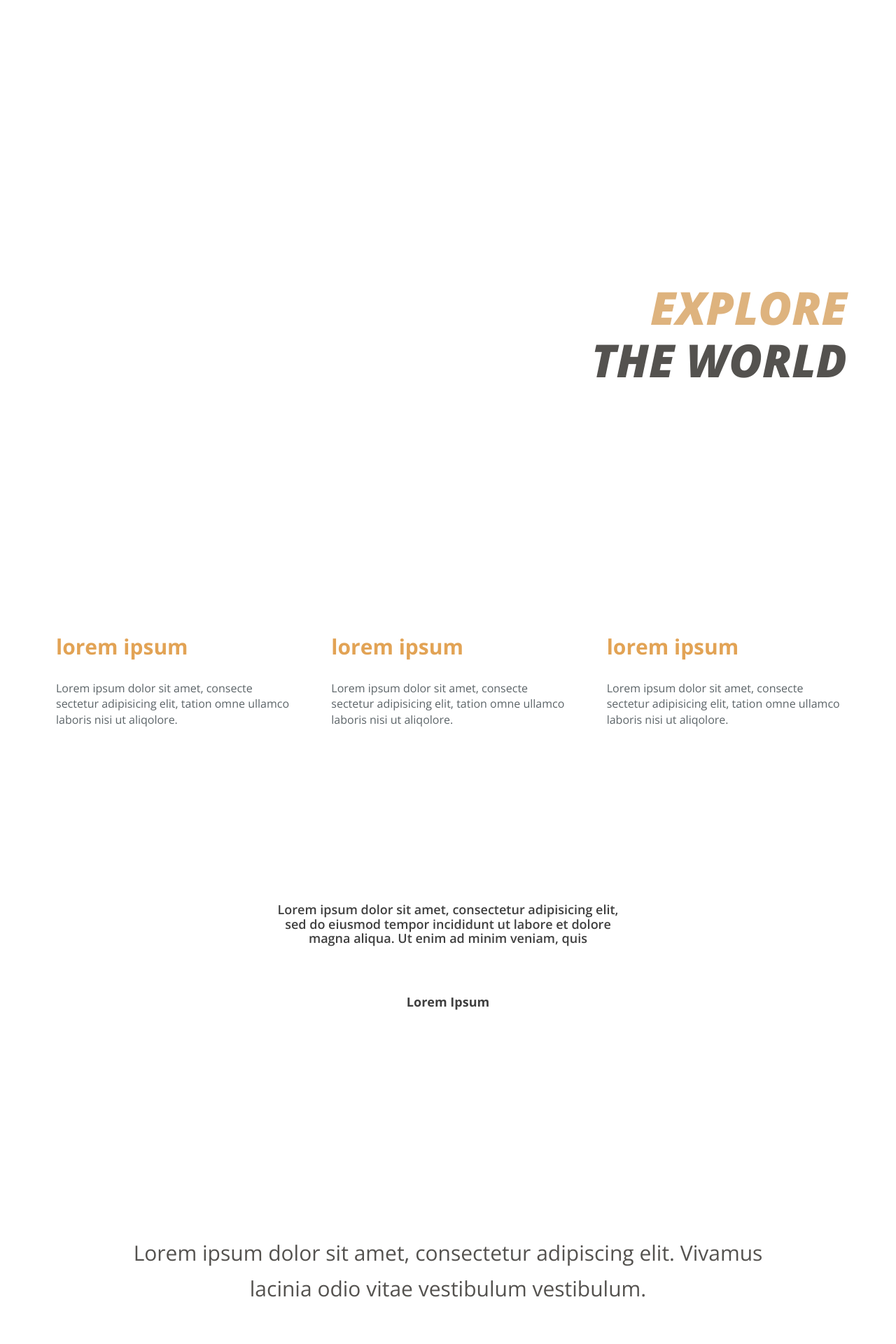
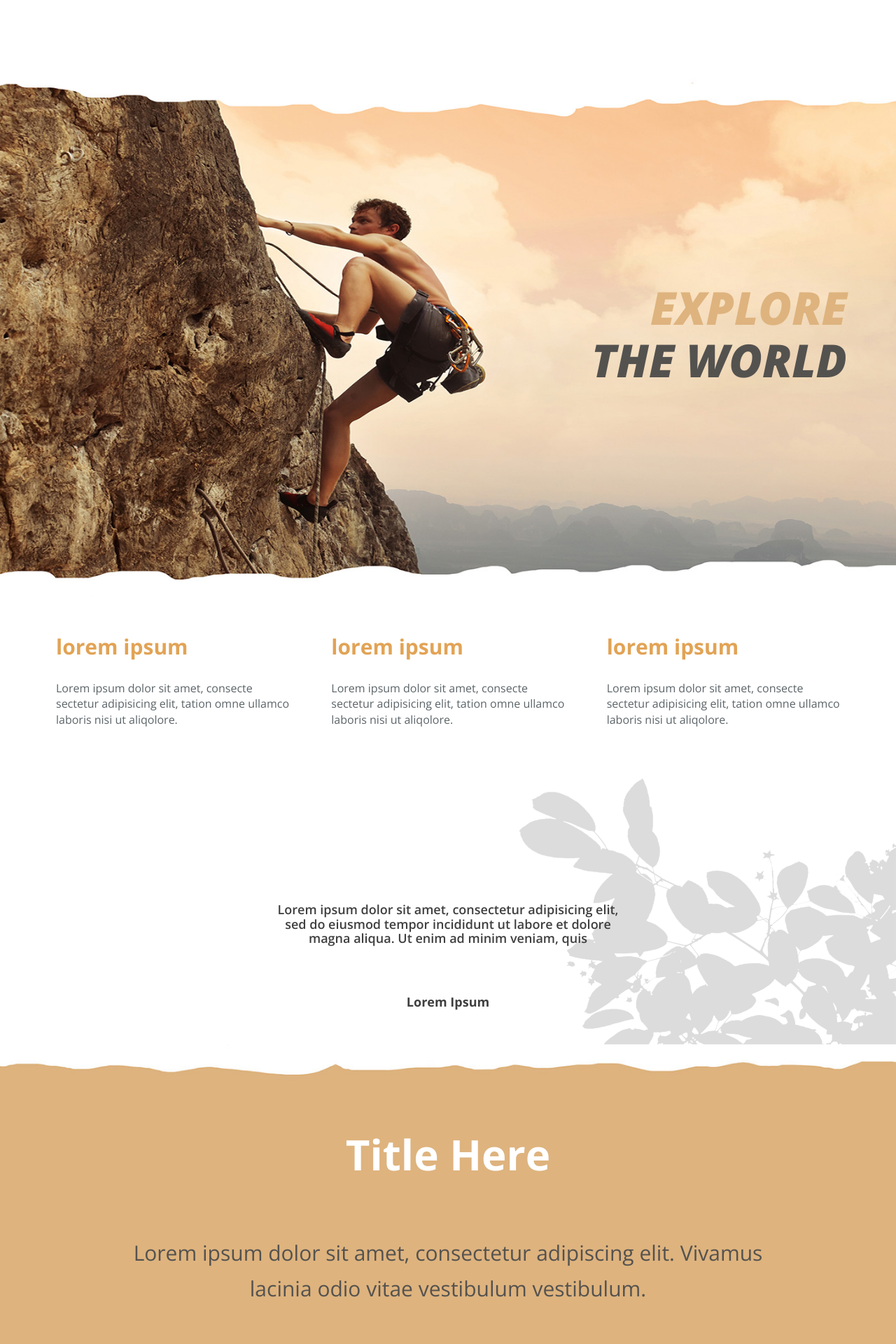
Before and after one commit to Moustafa-tech/Template-6-Hiking, a plain HTML site: page index.html in a window 1280 px wide. Shown: the part 3632-5552 px from the top of the page at 70% size. Drawn offline with nearby package versions, Linux system fonts and the light colour scheme; the site is published under a folder, as on GitHub Pages, so addresses that start at the root find nothing.

Commit message:
modified css

```diff
--- a/css/stylesheet.css
+++ b/css/stylesheet.css
@@ -396,7 +396,7 @@ header nav ul li i {
 /* Start Hik */
 .hik {
     margin: 100px 0 80px;
-    background-image: url(/images/right-tree.png);
+    background-image: url(../images/right-tree.png);
     background-position: center left;
     background-repeat: no-repeat;
     padding: 200px 0;
@@ -432,7 +432,7 @@ header nav ul li i {
 /* End Hik */
 /* Start Explore */
 .explore {
-    background-image: url(/images/climbing.jpg);
+    background-image: url(../images/climbing.jpg);
     background-size: cover;
     height: 100vh;
     text-align: right;
@@ -459,7 +459,7 @@ header nav ul li i {
 /* Start Story */
 .story {
     padding: 00px 0 50px;
-    background-image: url(/images/left-tree.png);
+    background-image: url(../images/left-tree.png);
     background-repeat: no-repeat;
     background-position: bottom right;
     position: relative;
@@ -523,7 +523,7 @@ header nav ul li i {
 /* End Story */
 /* Start Title */
 .title {
-    background-image: url(/images/title.jpg);
+    background-image: url(../images/title.jpg);
     background-size: cover;
     height: 80vh;
     display: flex;
@@ -584,7 +584,7 @@ header nav ul li i {
 /* End Title */
 /* Start Footer */
 footer {
-    background-image: url(/images/footer-img.jpg);
+    background-image: url(../images/footer-img.jpg);
     background-size: cover;
     padding: 250px var(--main-padding) 150px;
     display: grid;
```
